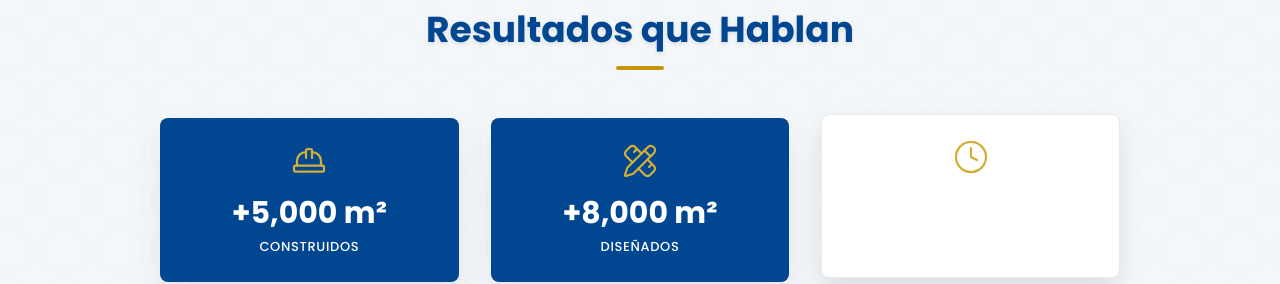
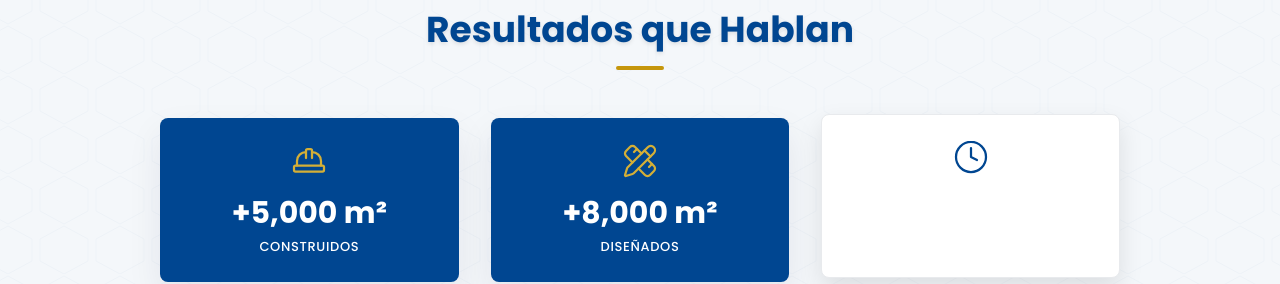
Before and after one commit to gozustrike-lab/Sertrade, a Next.js app: page / in a window 1280 px wide. Shown: the part 2400-2684 px from the top of the page. Built offline with nearby package versions, Linux system fonts and the light colour scheme.

Commit message:
fix: stat card icons turn blue on white background (highlighted state)
- Icon color now switches: gold (#D4AF37) on blue bg → blue (#004691) on white bg
- Applies to both autoplay highlight and mouse hover
- Smooth 300ms color transition added to icon wrapper

```diff
--- a/src/components/StatCard.tsx
+++ b/src/components/StatCard.tsx
@@ -50,10 +50,10 @@ export default function StatCard({
         onMouseEnter={() => setIsHovered(true)}
         onMouseLeave={() => setIsHovered(false)}
       >
-        {/* Icon — ALWAYS gold #D4AF37, independent of card state */}
+        {/* Icon — gold on blue bg, blue on white bg */}
         <div
-          className="stat-card-icon"
-          style={{ color: '#D4AF37' }}
+          className="stat-card-icon transition-colors duration-300"
+          style={{ color: isHighlighted ? '#004691' : '#D4AF37' }}
         >
           <Icon size={36} strokeWidth={1.5} />
         </div>
```
